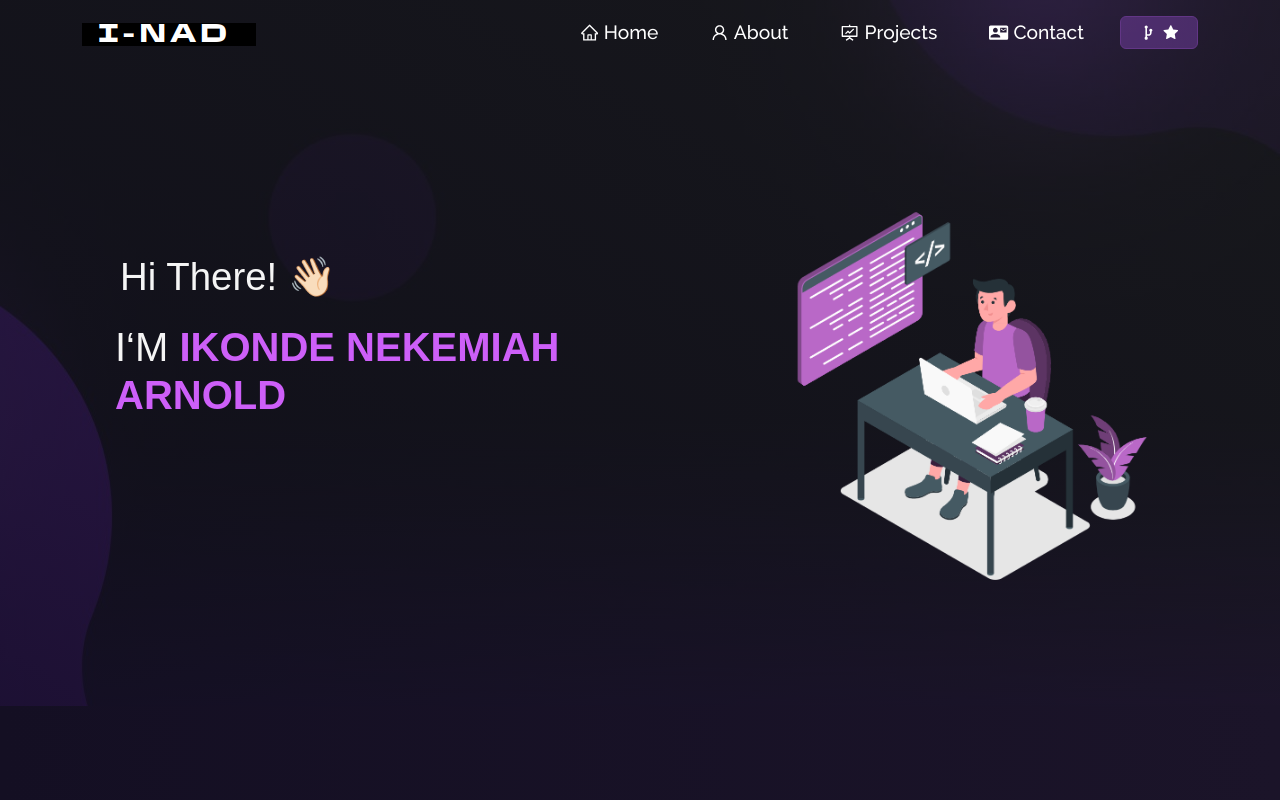
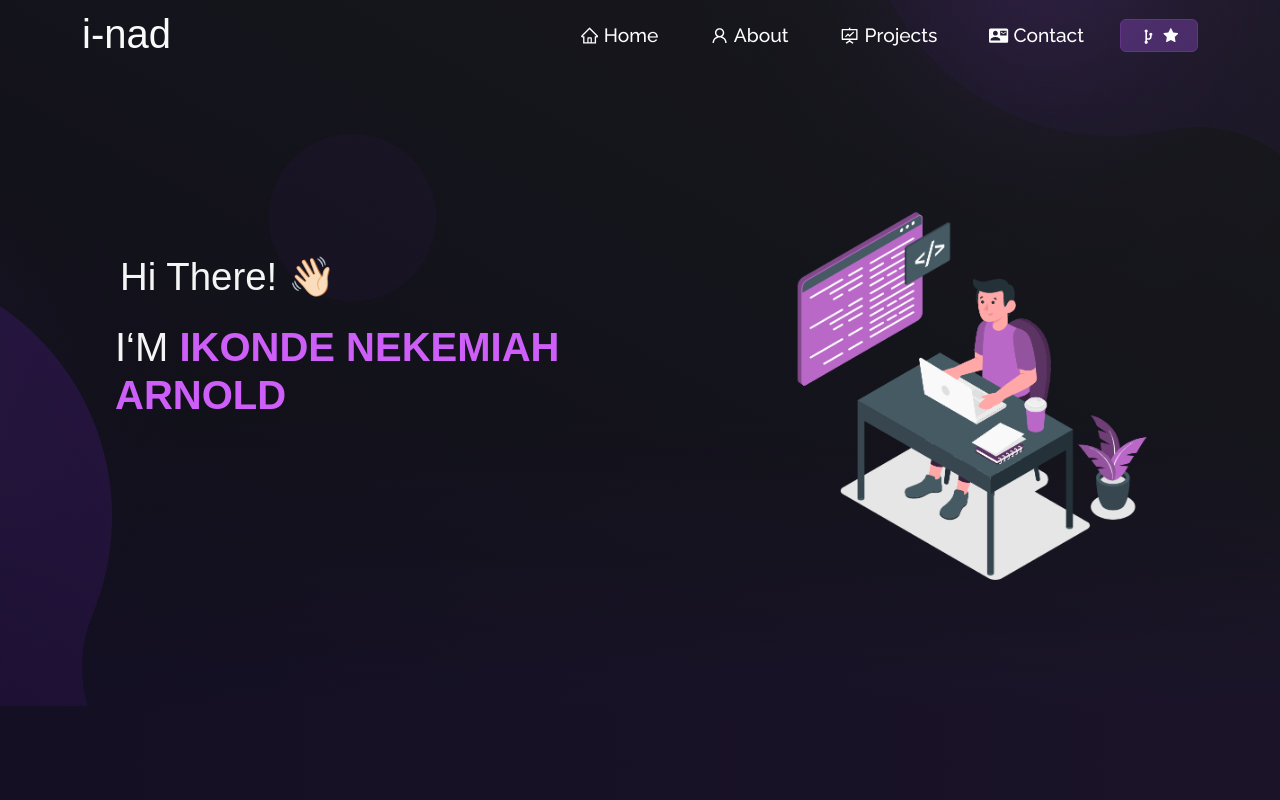
Before and after one commit to arnoldnekemiah/arnoldnek, a React (Create React App) app: page / in a window 1280 px wide. Shown: the top 800 px of the page. Built offline with nearby package versions, Linux system fonts and the light colour scheme.

Commit message:
updated logo

```diff
--- a/src/components/NavBar.js
+++ b/src/components/NavBar.js
@@ -12,8 +12,6 @@ import {
   AiOutlineFundProjectionScreen,
   AiOutlineUser,
 } from 'react-icons/ai';
-
-import logos from '../Assets/logos.png';
 
 function NavBar() {
   const [expand, updateExpanded] = useState(false);
@@ -38,7 +36,7 @@ function NavBar() {
     >
       <Container>
         <Navbar.Brand href="/" className="d-flex">
-          <img src={logos} className="img-fluid logos" alt="brand" />
+          <h1>i-nad</h1>
         </Navbar.Brand>
         <Navbar.Toggle
           aria-controls="responsive-navbar-nav"
```
